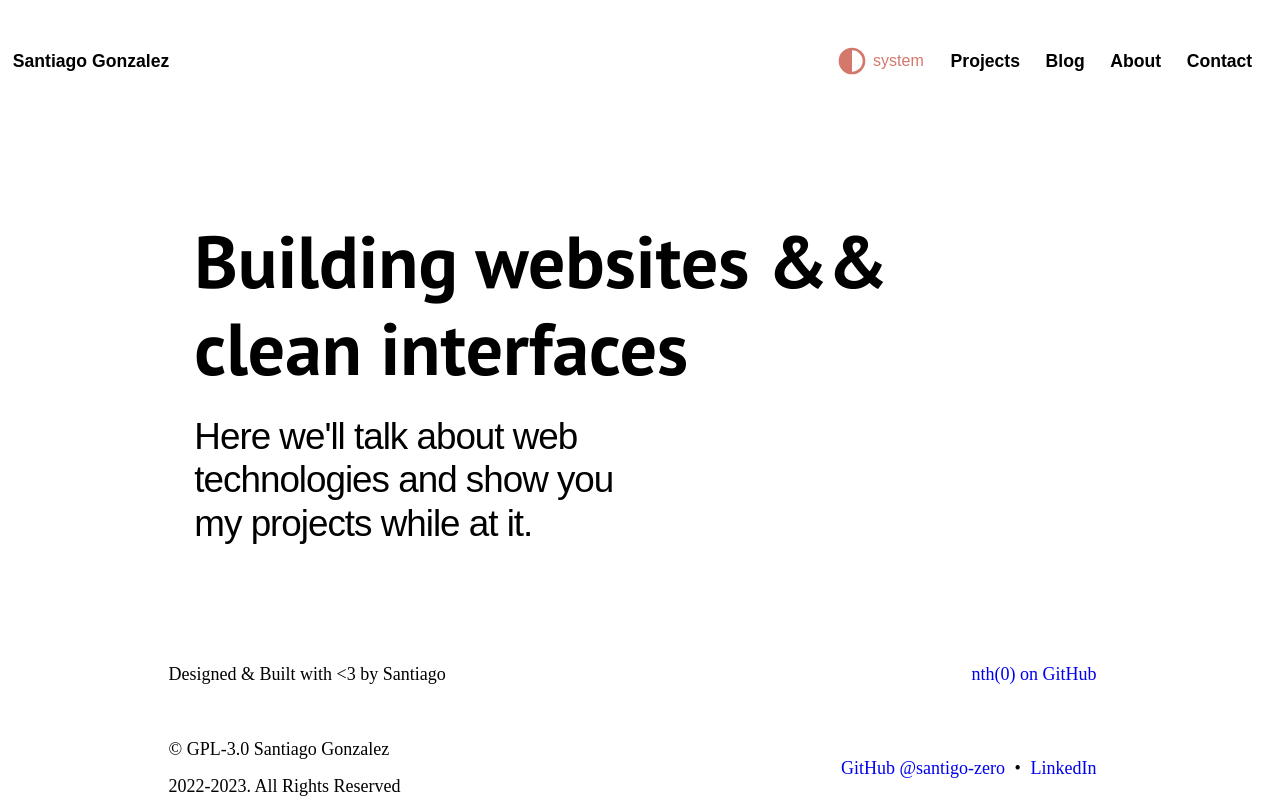
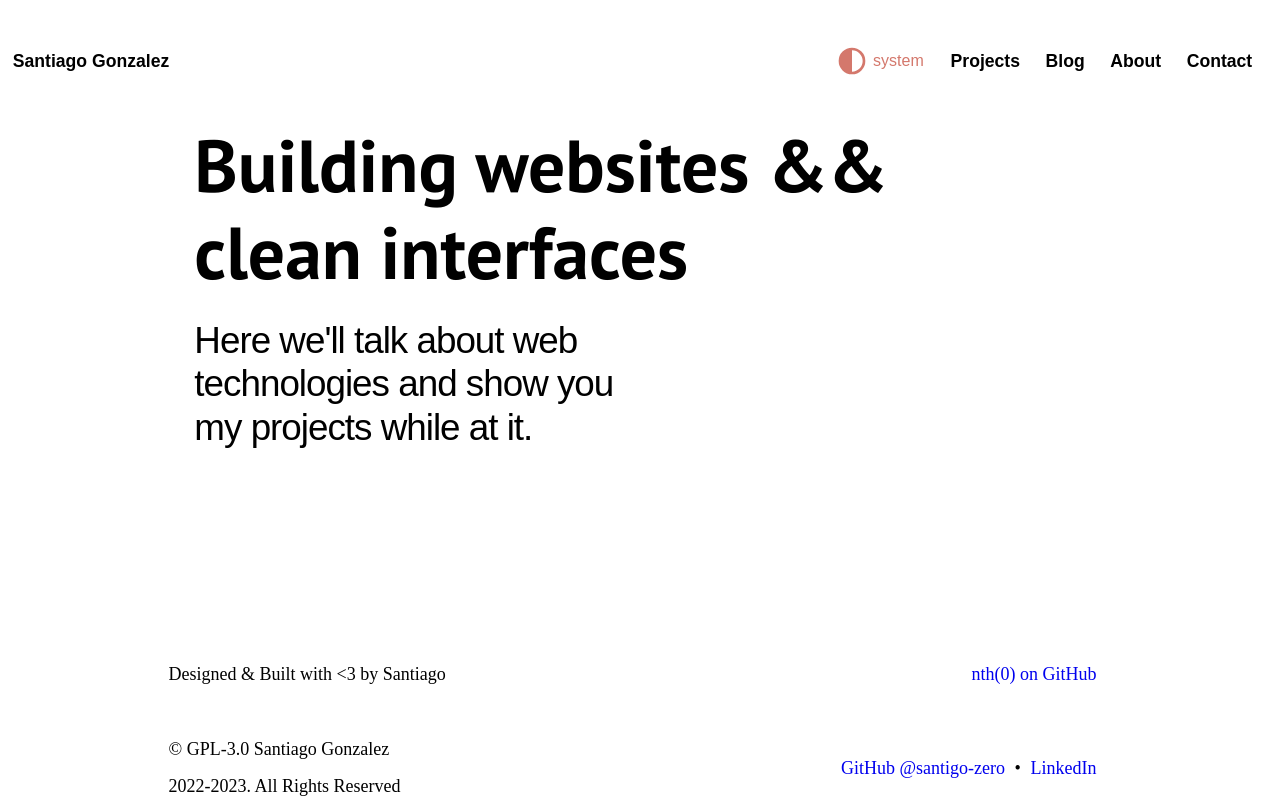
Before and after one commit to santiago-webdev/portfolio-and-blog, a SvelteKit app: page / in a window 1280 px wide. Built offline with nearby package versions, Linux system fonts and the light colour scheme; a web font is replaced by a local one.

Commit message:
Change only the bottom padding
And keep it in +page.svelte, not the component.

```diff
--- a/src/lib/components/Presentation.svelte
+++ b/src/lib/components/Presentation.svelte
@@ -18,6 +18,5 @@
 	section {
 		display: grid;
 		place-items: left;
-		padding: 6rem 0;
 	}
 </style>
--- a/src/routes/+page.svelte
+++ b/src/routes/+page.svelte
@@ -40,5 +40,6 @@
 	main {
 		background-color: var(--clr-background-alt);
 		height: max-content;
+		padding-bottom: 6rem;
 	}
 </style>
```
